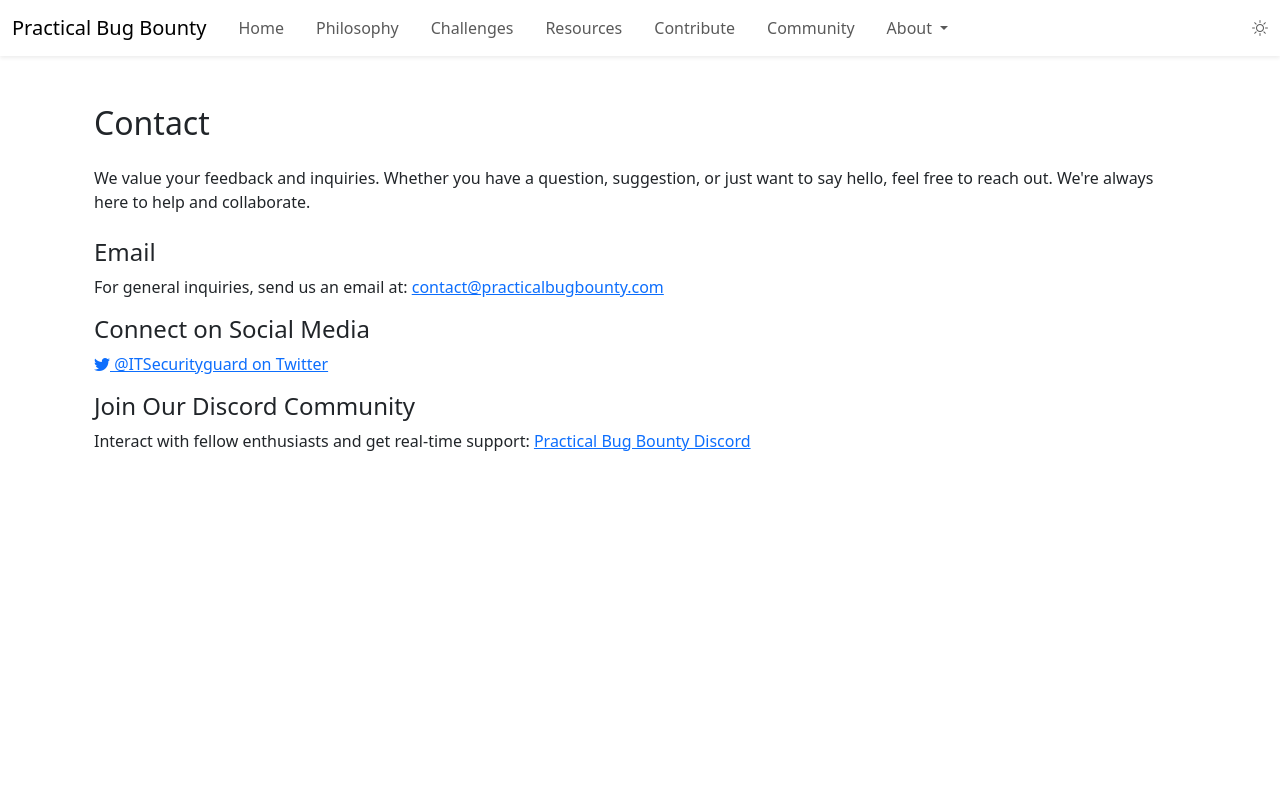
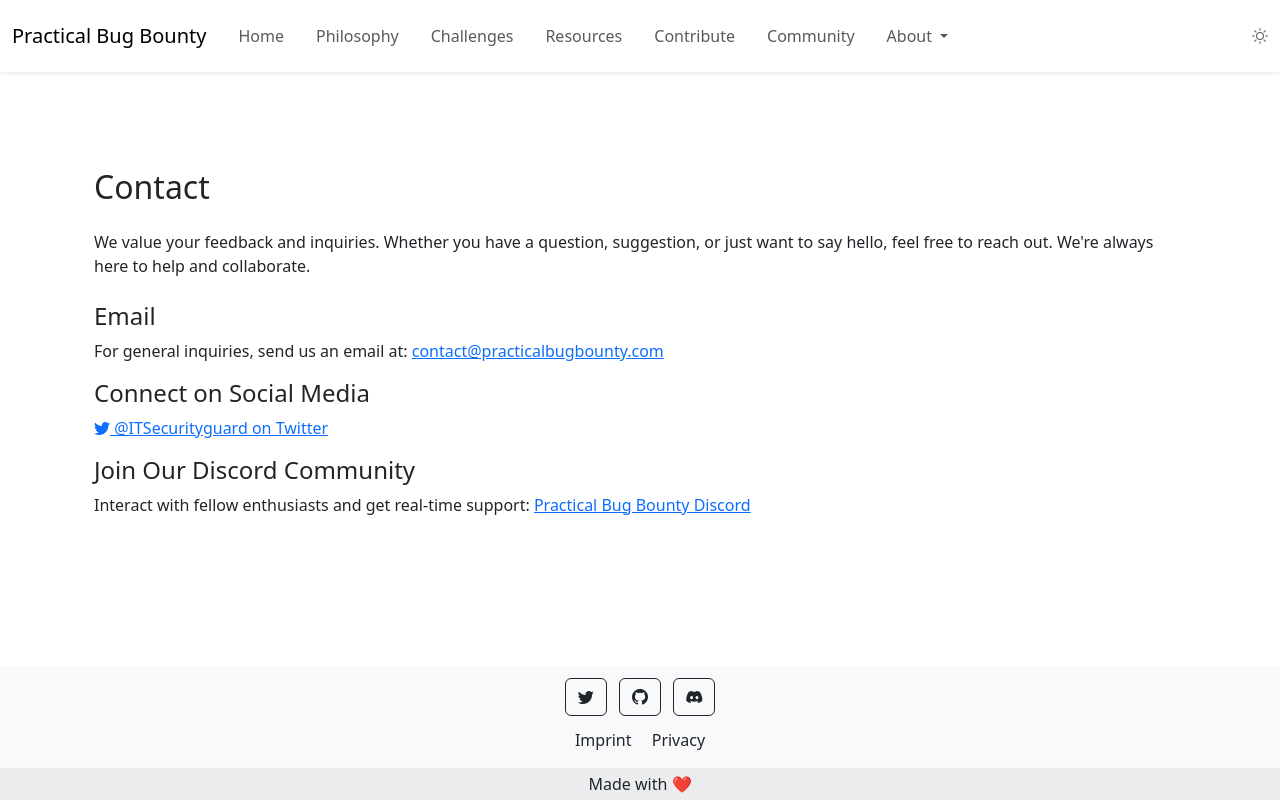
Before and after one commit to PatrikFehrenbach/practical-bug-bounty, a Django app: page /contact/ in a window 1280 px wide. Run offline with Django 4.2, Linux system fonts and the light colour scheme.

Commit message:
small changes

```diff
--- a/static/css/styles.css
+++ b/static/css/styles.css
@@ -176,3 +176,32 @@
     .btn:hover {
         transform: scale(1.1);
     }
+    .footer {
+        background-color: #f9f9f9; /* Light gray for subtle differentiation */
+        border-top: 1px solid #eaeaea; /* A subtle line to separate footer from main content */
+        padding: 20px 0; /* Padding top and bottom */
+    }
+
+    .footer a, .footer i {
+        color: #333; /* Dark gray for text and icons */
+        transition: color 0.2s; /* Transition effect for hover */
+    }
+
+    .footer a:hover {
+        color: #555; /* Darker gray on hover */
+    }
+
+    .footer .social-icons a {
+        font-size: 20px; /* Icon size */
+        margin: 0 15px; /* Spacing between icons */
+        text-decoration: none; /* Remove underlines */
+    }
+
+    .footer .footer-links a {
+        margin: 0 15px; /* Spacing between links */
+        text-decoration: none; /* Remove underlines */
+    }
+
+    .footer .back-to-top {
+        margin-top: 10px; /* Space above the back to top link */
+    }
--- a/templates/base.html
+++ b/templates/base.html
@@ -14,16 +14,16 @@
     <!-- Bootstrap Icons -->
     <link href="https://cdn.jsdelivr.net/npm/bootstrap-icons@1.11.1/font/bootstrap-icons.css" rel="stylesheet">
 </head>
-<body>
+<body class="d-flex flex-column min-vh-100"> <!-- Add flexbox classes here -->
     <!-- Enhanced Navbar -->
-<nav class="navbar navbar-expand-lg navbar-light soft-primary shadow-sm">
+<nav class="navbar navbar-expand-lg navbar-light soft-primary shadow-sm py-3">
     <div class="container-fluid d-flex justify-content-center">
         <a class="navbar-brand soft-text" href="/">Practical Bug Bounty</a>
 
-        <!-- Navbar Toggler for Mobile -->
         <button class="navbar-toggler soft-text" type="button" data-bs-toggle="collapse" data-bs-target="#navbarNav" aria-controls="navbarNav" aria-expanded="false" aria-label="Toggle navigation">
             <span class="navbar-toggler-icon"></span>
         </button>
+
 
         <!-- Navbar Menu Items -->
         <div class="collapse navbar-collapse" id="navbarNav">
@@ -57,7 +57,7 @@
             </ul>
 
                 <!-- Dark Mode Toggle on the right -->
-            <span id="darkModeToggle" class="navbar-text cursor-pointer">
+                <span id="darkModeToggle" class="navbar-text cursor-pointer ms-3">
                     <i class="bi bi-sun light-icon"></i>
                     <i class="bi bi-moon-fill dark-icon" style="display: none;"></i>
                 </span>
@@ -66,10 +66,53 @@
 </nav>
 
 <!-- Main Content -->
-<div class="container mt-5">
+<div class="container mt-5 flex-grow-1"> <!-- Make this div expand -->
     {% block content %}
     {% endblock content %}
 </div>
+<!-- Footer -->
+<style>
+    .footer-link {
+        text-decoration: none;
+    }
+    .footer-link:hover {
+        text-decoration: underline;
+    }
+</style>
+
+<!-- Footer -->
+<footer class="bg-light text-center text-dark">
+    <!-- Grid container -->
+    <div class="container p-2">
+        <!-- Section: Social media -->
+        <section class="mb-2">
+            <!-- Twitter -->
+            <a class="btn btn-outline-dark btn-floating m-1" href="#!" role="button"><i class="bi bi-twitter"></i></a>
+
+            <!-- Github -->
+            <a class="btn btn-outline-dark btn-floating m-1" href="#!" role="button"><i class="bi bi-github"></i></a>
+
+            <!-- Discord -->
+            <a class="btn btn-outline-dark btn-floating m-1" href="#!" role="button"><i class="bi bi-discord"></i></a>
+        </section>
+
+        <!-- Additional links -->
+        <section class="mb-2">
+            <a class="text-dark mx-2 footer-link" href="#!">Imprint</a>
+            <a class="text-dark mx-2 footer-link" href="#!">Privacy</a>
+        </section>
+    </div>
+    <!-- Grid container -->
+
+    <!-- Copyright -->
+    <div class="text-center p-1" style="background-color: rgba(0, 0, 0, 0.05);">
+        Made with ❤️
+    </div>
+</footer>
+
+
+
+
 
 <!-- Bootstrap 5 JS -->
 <script src="https://cdn.jsdelivr.net/npm/bootstrap@5.3.2/dist/js/bootstrap.bundle.min.js" integrity="sha384-C6RzsynM9kWDrMNeT87bh95OGNyZPhcTNXj1NW7RuBCsyN/o0jlpcV8Qyq46cDfL" crossorigin="anonymous"></script>
```
Lines whose indentation alone changed are shown as unchanged.
